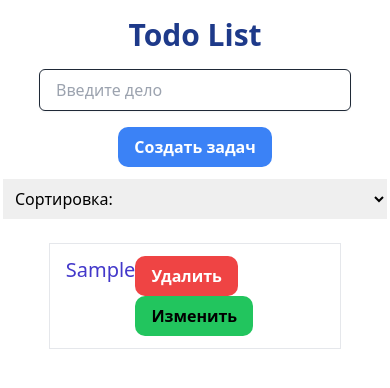
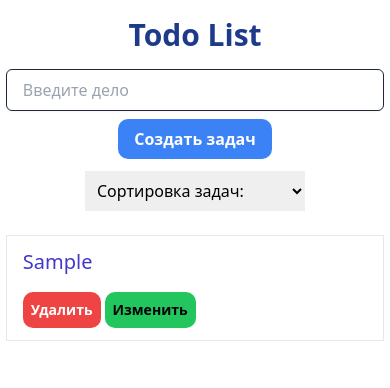
Before and after one commit to MustafoGaf/todo-list, a Vue app: page / in a window 390 px wide. Both pictures are taken after typing "Sample" into the empty fields and a click on the button "Создать задач". Shown: the top 388 px of the page. Built offline with nearby package versions, Linux system fonts and the light colour scheme.

Commit message:
added responsive screen

```diff
--- a/src/components/TodoList.vue
+++ b/src/components/TodoList.vue
@@ -1,9 +1,9 @@
 <template>
   <div class="flex flex-col items-center">
-    <div class="w-4/5 lg:w-1/2">
+    <div class="sm:w-4/5 w-[97%] lg:w-1/2">
       <form
         action=""
-        class="flex flex-col items-center gap-4"
+        class="flex flex-col items-center gap-2 sm:gap-4"
         @submit="addTodo"
       >
         <input
@@ -23,30 +23,30 @@
     </div>
     <div class="m-3">
       <select name="sort" class="p-2" v-model="sortValue">
-        <option value="default">Сортировка:</option>
-        <option value="sortedById">Сортировка задач по ID(1 - 9)</option>
-        <option value="sortedByDate">
-          Сортировка задачи по дата(старый - новый)
-        </option>
+        <option value="default">Сортировка задач:</option>
+        <option value="sortedById">По ID(1-9)</option>
+        <option value="sortedByDate">По дата(старый-новый)</option>
       </select>
     </div>
-    <div class="w-3/4">
+    <div class="sm:w-3/4 w-[97%]">
       <div
         v-for="(todo, index) in sortTodoList"
         :key="index"
-        class="w-full border mt-3 py-3 px-4 flex justify-between"
+        class="w-full border mt-3 py-3 px-4 flex flex-col sm:flex-row gap-4 justify-between"
       >
-        <p class="text-xl text-indigo-700 font-medium">{{ todo.title }}</p>
+        <div>
+          <p class="text-xl text-indigo-700 font-medium">{{ todo.title }}</p>
+        </div>
         <div>
           <button
             @click="deleteTodo(todo.id)"
-            class="bg-red-500 hover:bg-red-700 text-white font-bold py-2 px-4 rounded-[10px] mr-1"
+            class="bg-red-500 hover:bg-red-700 text-white font-bold py-2 px-2 sm:px-4 text-sm rounded-[10px] mr-1"
           >
             Удалить
           </button>
           <button
             @click="openModal(todo.id)"
-            class="bg-green-500 hover:bg-green-700 text-black font-bold py-2 px-4 rounded-[10px]"
+            class="bg-green-500 hover:bg-green-700 text-black font-bold py-2 px-2 sm:px-4 text-sm rounded-[10px]"
           >
             Изменить
           </button>
@@ -143,7 +143,6 @@ export default {
     });
 
     return {
-
       addTodo,
       deleteTodo,
       modalOpen,
```
